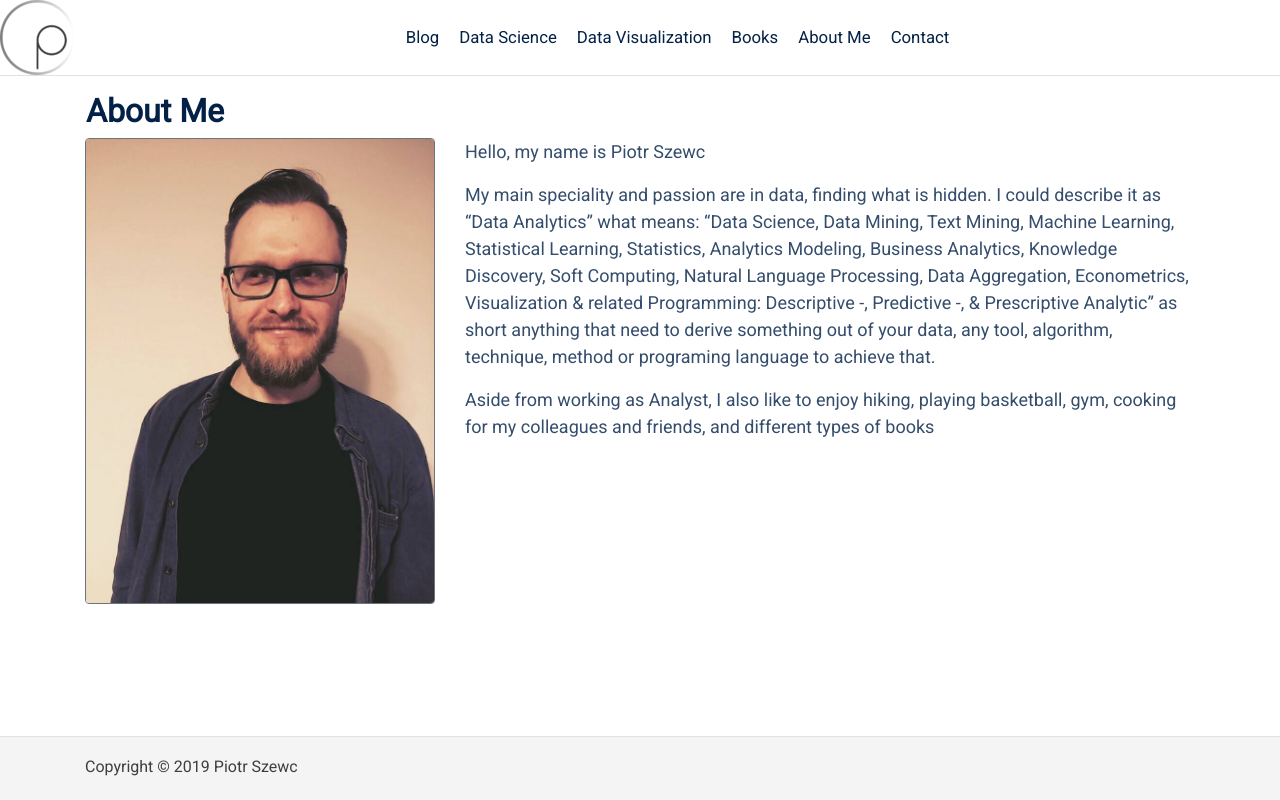
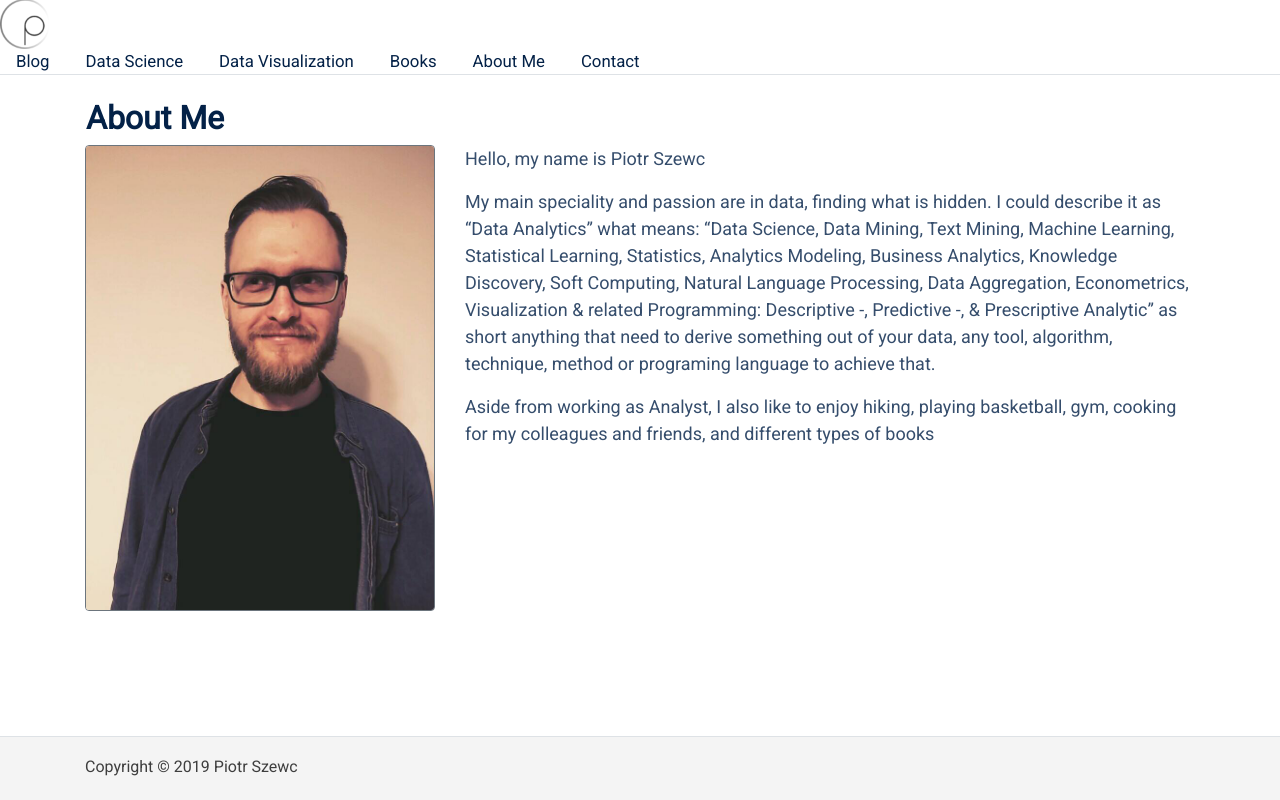
Before and after one commit to piszewc/pszewc, a Django app: template blog/templates/main/about_page.html in a window 1280 px wide. Run offline with Django 3.2, Linux system fonts and the light colour scheme; the template is opened without the code that fills it, so the values that code supplies are empty; some libraries are stand-ins or nearby versions.

Commit message:
Changes to main file

```diff
--- a/blog/templates/main/base.html
+++ b/blog/templates/main/base.html
@@ -19,21 +19,23 @@
 
 <body data-gr-c-s-loaded="true">
   <div
-    class="d-flex flex-column flex-md-row align-items-center justify-content-between bg-white border-bottom">
+    class="d-flex flex-column mb-2 flex-md-row align-items-center justify-content-between bg-white border-bottom" style="height: 75px" >
+    <div class="row">
+    <div class="col-12">
     <a class="my-0 mr-md-auto font-weight-normal" href="{% url 'post_list' %}">
-      <img src="{% static 'images/logo-75x75.png' %}" height="75" alt=""></a>
+      <img src="{% static 'images/logo-75x75.png' %}" height=50px  alt=""></a>
 
-    <nav class="my-2 mr-md-auto my-md-0 mr-md-3">
-      <a class="nav-item p-2 text-navblue" href="{% url 'post_list' %}">Blog</a>
-      <a class="nav-item p-2 text-navblue" href="{% url 'post_list' %}">Data Science</a>
-      <a class="nav-item p-2 text-navblue" href="{% url 'post_list' %}">Data Visualization</a>
-      <a class="nav-item p-2 text-navblue" href="{% url 'book_list' %}">Books</a>
-      <a class="nav-item p-2 text-navblue" href="{% url 'about_page' %}">About Me</a>
-      <a class="nav-item p-2 text-navblue" href="{% url 'contact_page' %}">Contact</a>
+    <nav class="my-2 mr-md-auto my-md-0 mr-md-3" >
+      <a class="nav-item p-3 text-navblue" href="{% url 'post_list' %}">Blog</a>
+      <a class="nav-item p-3 text-navblue" href="{% url 'post_list' %}">Data Science</a>
+      <a class="nav-item p-3 text-navblue" href="{% url 'post_list' %}">Data Visualization</a>
+      <a class="nav-item p-3 text-navblue" href="{% url 'book_list' %}">Books</a>
+      <a class="nav-item p-3 text-navblue" href="{% url 'about_page' %}">About Me</a>
+      <a class="nav-item p-3 text-navblue" href="{% url 'contact_page' %}">Contact</a>
     </nav>
-
-  </div>
-
+</div>
+</div>
+</div>
   <main role="main" class="flex-shrink-0">
     <div class="content container">
       <div class="row">
```
